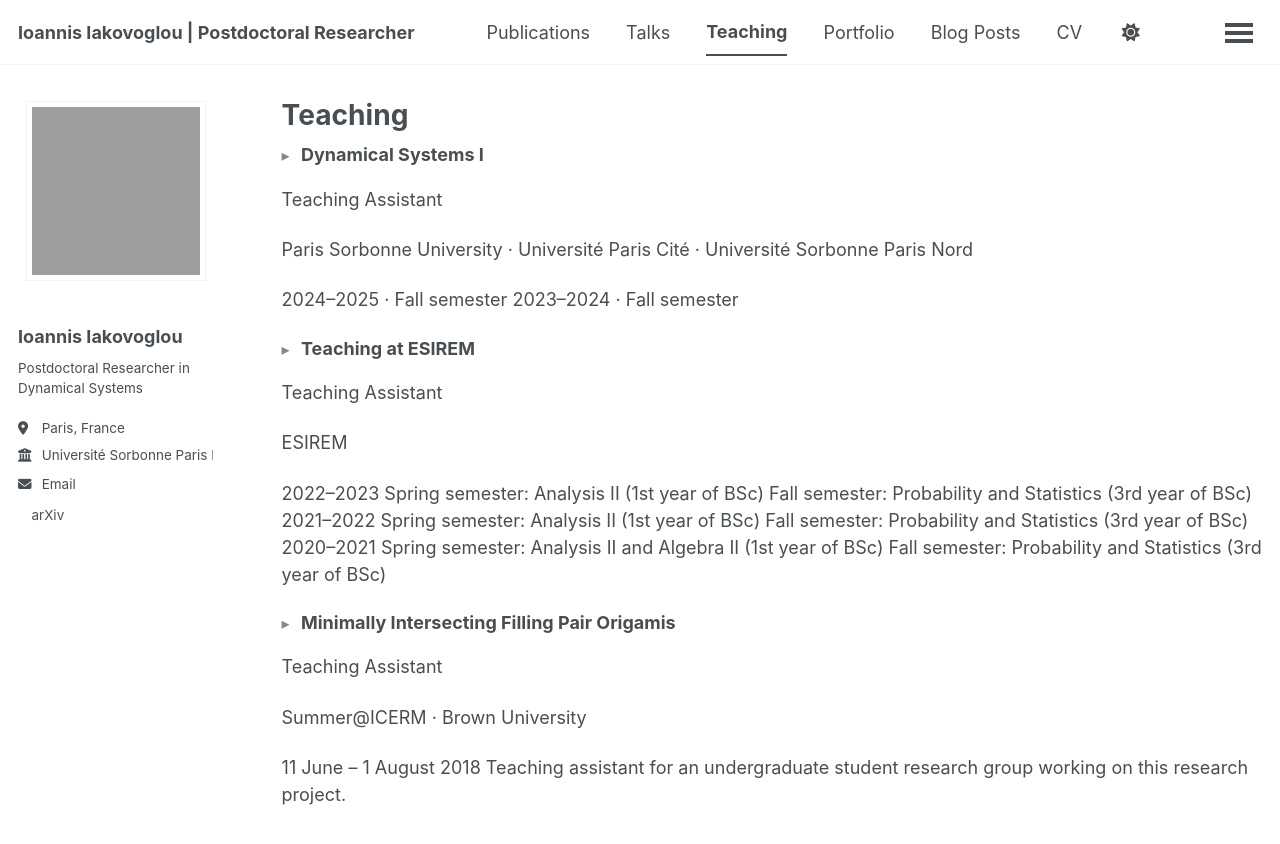
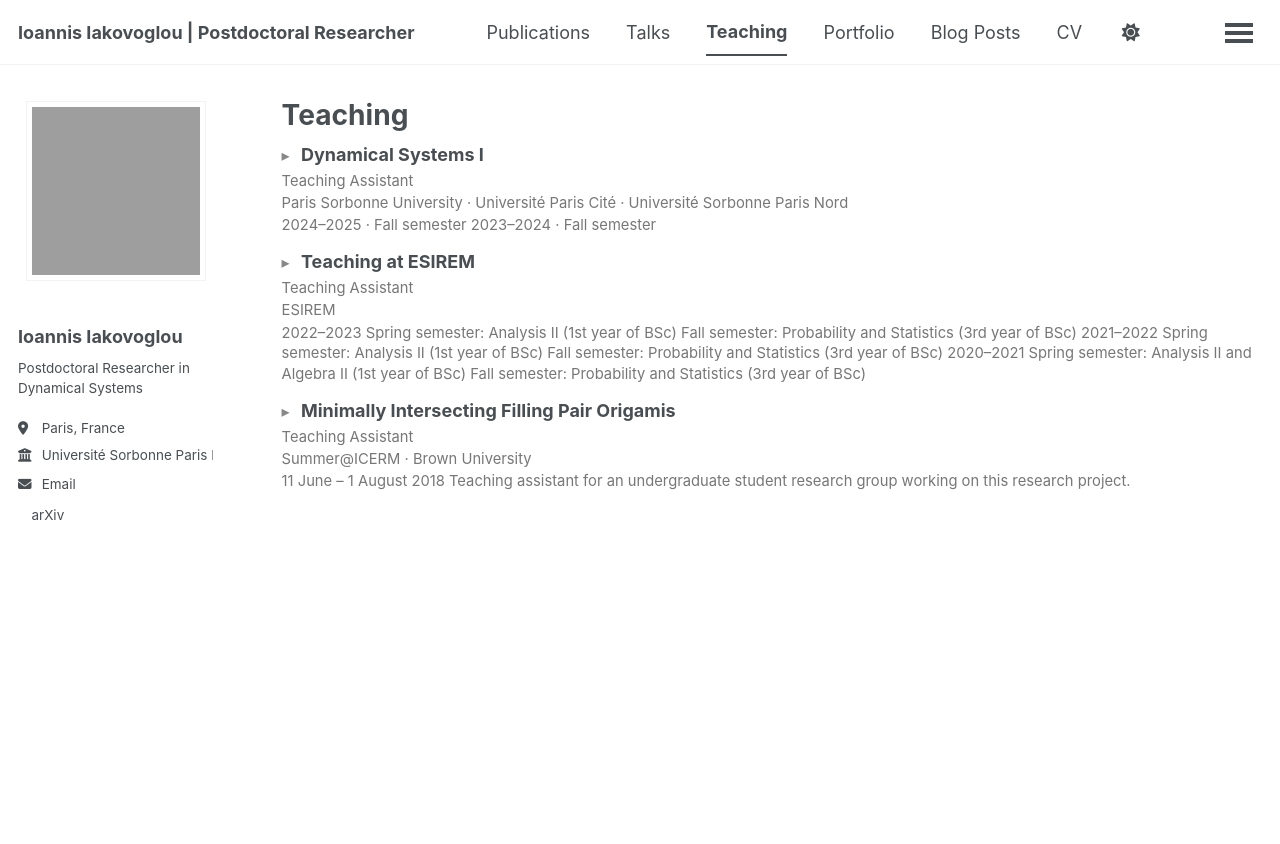
Before and after one commit to ioannisiakovoglou/ioannisiakovoglou.github.io, a Jekyll site: the page built from _pages/teaching.html, in a window 1280 px wide and 922 px high. Shown: the top 844 px of the window. Built offline with Jekyll 4.4.1, drawn with Linux system fonts in a browser that asks for light colours; a script bundle is joined from its source files by our own code; a style sheet for code colours, icons or effects is not loaded.

Commit message:
Add styles for teaching and publication entries
Added styles for teaching details and publication entries.

```diff
--- a/assets/css/main.scss
+++ b/assets/css/main.scss
@@ -266,3 +266,17 @@ figure.featured-figure figcaption {
   color: #0066cc;
   text-decoration: none;
 }
+
+/* Teaching page spacing */
+
+.teaching-detail {
+  color: #777;
+  font-size: 0.82em;
+  line-height: 1.4;
+  margin-top: 0.1em;
+  margin-bottom: 0.1em;
+}
+
+.publication-entry {
+  margin-bottom: 0.8em;
+}
```
